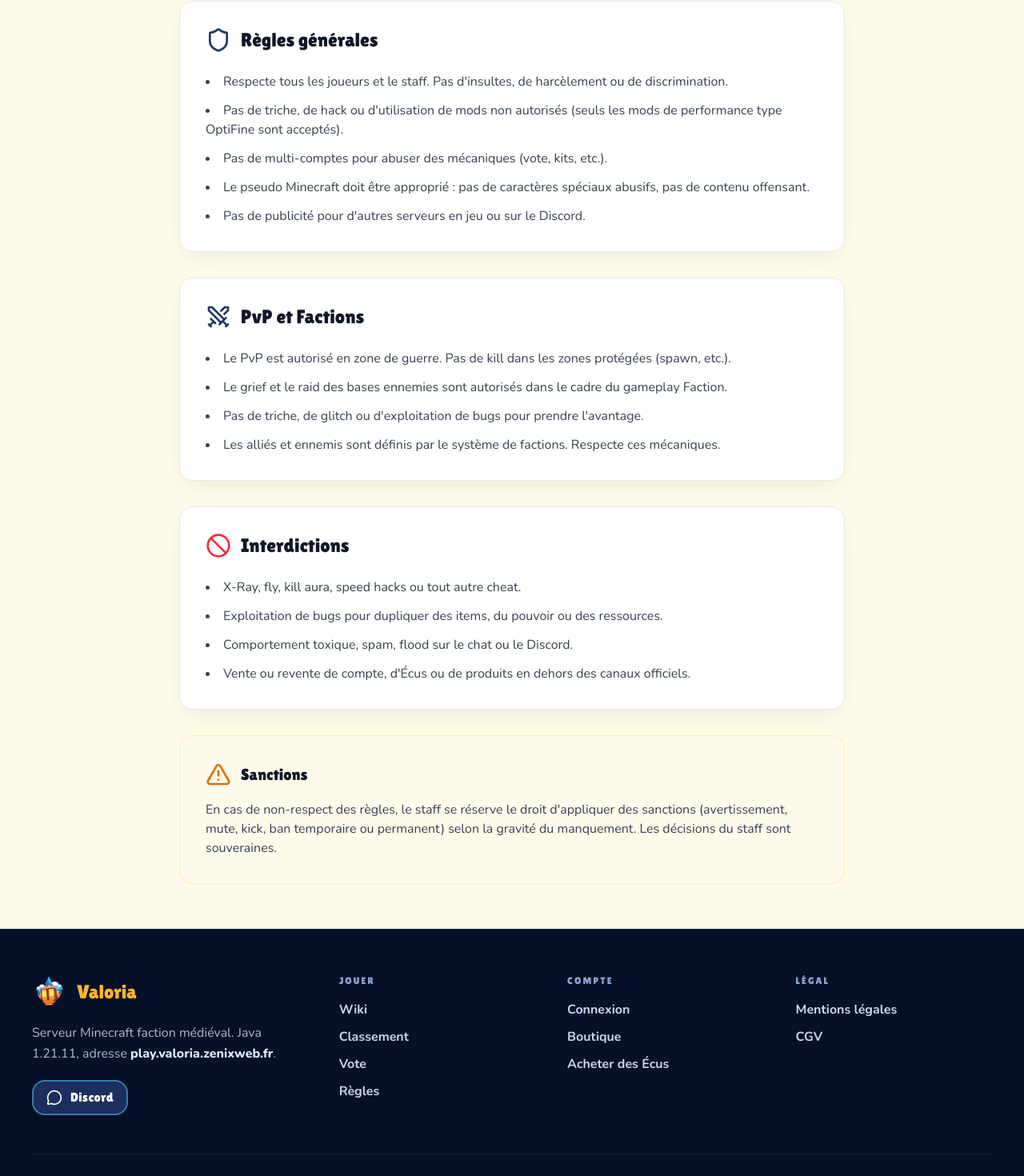
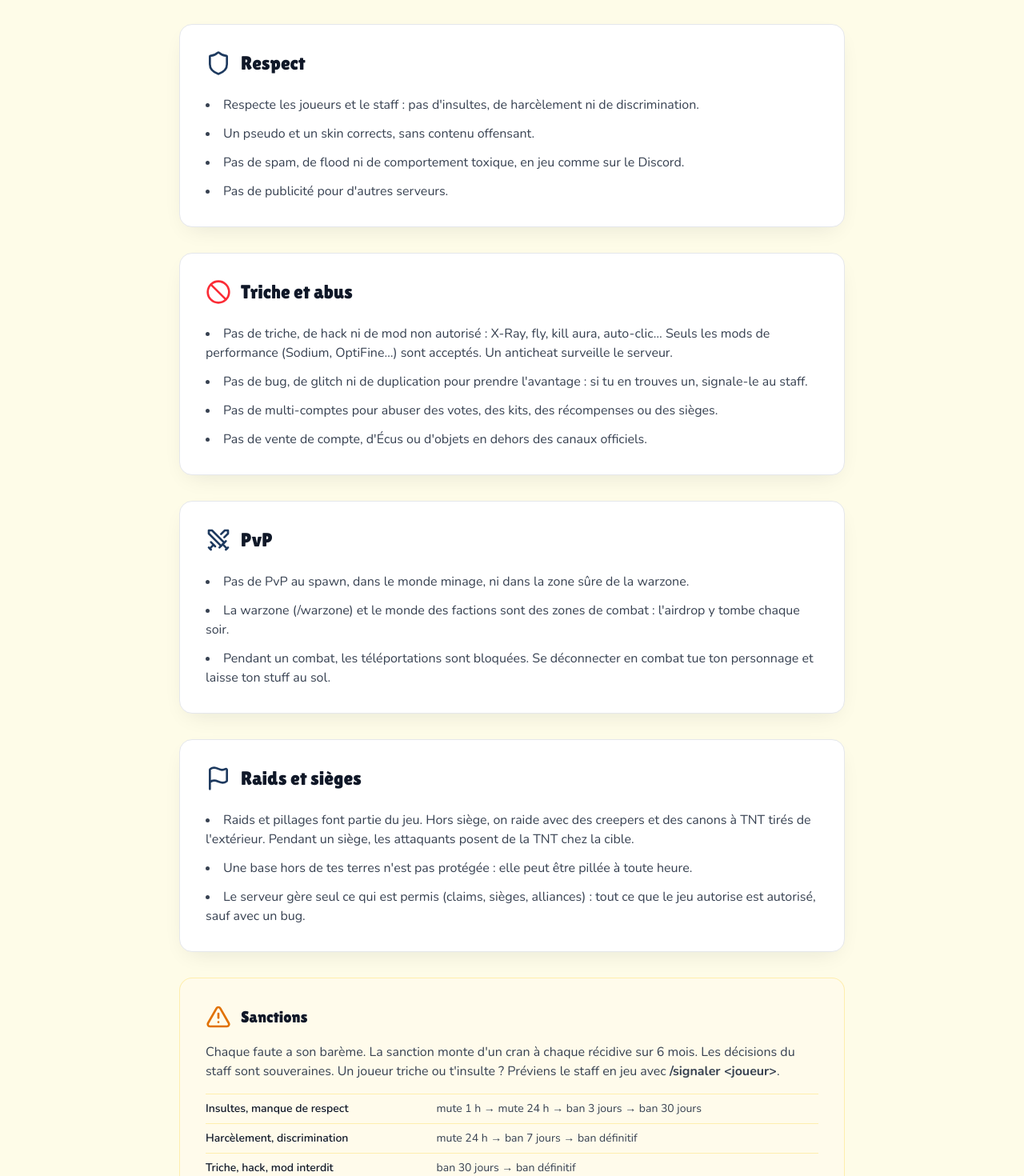
Before and after one commit to emmguardia/Valoria-Argo-Repo, a React (Vite) app in the folder Frontend/: page /regles in a window 1280 px wide. Shown: the part 450-1920 px from the top of the page at 80% size. Built offline with nearby package versions, Linux system fonts and the light colour scheme.

Commit message:
Règlement aligné sur le jeu avec le barème des sanctions ; wiki : nouvelles armures, events et calendrier, /warzone

```diff
--- a/Frontend/src/pages/HomePage.tsx
+++ b/Frontend/src/pages/HomePage.tsx
@@ -42,7 +42,7 @@ const PILIERS: Pilier[] = [
   {
     tag: '4 armures',
     title: 'Les Parures de Guerre',
-    text: 'Farm pour la vitesse et la vision nocturne, Combattant pour la Célérité, Guerrier pour deux cœurs de plus, Souverain pour les deux.',
+    text: 'Samouraï pour frapper plus fort, Chevalier pour deux cœurs de plus, Paladin pour encaisser, Souverain pour les dégâts et la vie réunis.',
     icon: Shield,
     image: '/images/piliers/armures.webp',
   },
--- a/Frontend/src/pages/ReglesPage.tsx
+++ b/Frontend/src/pages/ReglesPage.tsx
@@ -1,20 +1,34 @@
-import { Shield, Swords, Ban, AlertTriangle } from 'lucide-react';
+import { Shield, Swords, Ban, AlertTriangle, Flag } from 'lucide-react';
 import SEO from '../components/SEO';
+
+// Même règlement que /rules en jeu (plugins/Essentials/rules.txt du serveur), en détaillé.
+// Le barème des sanctions est celui du menu /sanction du staff (section sanctions de ValoriaCore).
+const SANCTIONS = [
+  { faute: 'Insultes, manque de respect', paliers: 'mute 1 h → mute 24 h → ban 3 jours → ban 30 jours' },
+  { faute: 'Harcèlement, discrimination', paliers: 'mute 24 h → ban 7 jours → ban définitif' },
+  { faute: 'Triche, hack, mod interdit', paliers: 'ban 30 jours → ban définitif' },
+  { faute: 'Multi-comptes', paliers: 'ban 7 jours → ban 30 jours → ban définitif' },
+  { faute: 'Pseudo ou skin offensant', paliers: 'kick → ban 1 jour → ban définitif' },
+  { faute: 'Publicité', paliers: 'mute 24 h → ban 7 jours → ban définitif' },
+  { faute: 'Bug, glitch, duplication', paliers: 'ban 7 jours → ban 30 jours → ban définitif' },
+  { faute: 'Spam, flood, toxicité', paliers: 'avertissement → mute 30 min → mute 6 h → mute 24 h' },
+  { faute: 'Vente hors des canaux officiels', paliers: 'ban 7 jours → ban définitif' },
+];
 
 export default function ReglesPage() {
   return (
     <div className="valoria-page-shell">
       <SEO
         title="Règles"
-        description="Règles du serveur Valoria. PvP, Factions, grief, respect. Tout ce qu'il faut savoir pour jouer correctement."
-        keywords="règles, Valoria, Minecraft, PvP, Faction, serveur"
+        description="Règles du serveur Valoria : respect, triche, multi-comptes, PvP, raids et sièges, et le barème des sanctions."
+        keywords="règles, Valoria, Minecraft, PvP, Faction, serveur, sanctions"
         url="/regles"
       />
       <section className="valoria-page-hero">
         <div className="valoria-page-container">
           <p className="valoria-page-kicker">Serveur</p>
           <h1 className="valoria-page-title">Règles du serveur</h1>
-          <p className="valoria-page-subtitle">Respecte ces règles pour une expérience de jeu équitable et agréable pour tous.</p>
+          <p className="valoria-page-subtitle">Les mêmes qu'en jeu (/rules). Respecte-les pour une partie équitable et agréable pour tous.</p>
         </div>
       </section>
       <section className="valoria-page-section">
@@ -23,38 +37,47 @@ export default function ReglesPage() {
             <div className="valoria-card p-8">
               <div className="flex items-center gap-3 mb-6">
                 <Shield className="w-8 h-8 text-[#1e3a5f]" />
-                <h2 className="text-2xl font-bold text-gray-900">Règles générales</h2>
+                <h2 className="text-2xl font-bold text-gray-900">Respect</h2>
               </div>
               <ul className="space-y-3 valoria-text-muted list-disc list-inside">
-                <li>Respecte tous les joueurs et le staff. Pas d'insultes, de harcèlement ou de discrimination.</li>
-                <li>Pas de triche, de hack ou d'utilisation de mods non autorisés (seuls les mods de performance type OptiFine sont acceptés).</li>
-                <li>Pas de multi-comptes pour abuser des mécaniques (vote, kits, etc.).</li>
-                <li>Le pseudo Minecraft doit être approprié : pas de caractères spéciaux abusifs, pas de contenu offensant.</li>
-                <li>Pas de publicité pour d'autres serveurs en jeu ou sur le Discord.</li>
+                <li>Respecte les joueurs et le staff : pas d'insultes, de harcèlement ni de discrimination.</li>
+                <li>Un pseudo et un skin corrects, sans contenu offensant.</li>
+                <li>Pas de spam, de flood ni de comportement toxique, en jeu comme sur le Discord.</li>
+                <li>Pas de publicité pour d'autres serveurs.</li>
+              </ul>
+            </div>
+            <div className="valoria-card p-8">
+              <div className="flex items-center gap-3 mb-6">
+                <Ban className="w-8 h-8 text-red-500" />
+                <h2 className="text-2xl font-bold text-gray-900">Triche et abus</h2>
+              </div>
+              <ul className="space-y-3 valoria-text-muted list-disc list-inside">
+                <li>Pas de triche, de hack ni de mod non autorisé : X-Ray, fly, kill aura, auto-clic… Seuls les mods de performance (Sodium, OptiFine…) sont acceptés. Un anticheat surveille le serveur.</li>
+                <li>Pas de bug, de glitch ni de duplication pour prendre l'avantage : si tu en trouves un, signale-le au staff.</li>
+                <li>Pas de multi-comptes pour abuser des votes, des kits, des récompenses ou des sièges.</li>
+                <li>Pas de vente de compte, d'Écus ou d'objets en dehors des canaux officiels.</li>
               </ul>
             </div>
             <div className="valoria-card p-8">
               <div className="flex items-center gap-3 mb-6">
                 <Swords className="w-8 h-8 text-[#1e3a5f]" />
-                <h2 className="text-2xl font-bold text-gray-900">PvP et Factions</h2>
+                <h2 className="text-2xl font-bold text-gray-900">PvP</h2>
               </div>
               <ul className="space-y-3 valoria-text-muted list-disc list-inside">
-                <li>Le PvP est autorisé en zone de guerre. Pas de kill dans les zones protégées (spawn, etc.).</li>
-                <li>Le grief et le raid des bases ennemies sont autorisés dans le cadre du gameplay Faction.</li>
-                <li>Pas de triche, de glitch ou d'exploitation de bugs pour prendre l'avantage.</li>
-                <li>Les alliés et ennemis sont définis par le système de factions. Respecte ces mécaniques.</li>
+                <li>Pas de PvP au spawn, dans le monde minage, ni dans la zone sûre de la warzone.</li>
+                <li>La warzone (/warzone) et le monde des factions sont des zones de combat : l'airdrop y tombe chaque soir.</li>
+                <li>Pendant un combat, les téléportations sont bloquées. Se déconnecter en combat tue ton personnage et laisse ton stuff au sol.</li>
               </ul>
             </div>
             <div className="valoria-card p-8">
               <div className="flex items-center gap-3 mb-6">
-                <Ban className="w-8 h-8 text-red-500" />
-                <h2 className="text-2xl font-bold text-gray-900">Interdictions</h2>
+                <Flag className="w-8 h-8 text-[#1e3a5f]" />
+                <h2 className="text-2xl font-bold text-gray-900">Raids et sièges</h2>
               </div>
               <ul className="space-y-3 valoria-text-muted list-disc list-inside">
-                <li>X-Ray, fly, kill aura, speed hacks ou tout autre cheat.</li>
-                <li>Exploitation de bugs pour dupliquer des items, du pouvoir ou des ressources.</li>
-                <li>Comportement toxique, spam, flood sur le chat ou le Discord.</li>
-                <li>Vente ou revente de compte, d'Écus ou de produits en dehors des canaux officiels.</li>
+                <li>Raids et pillages font partie du jeu. Hors siège, on raide avec des creepers et des canons à TNT tirés de l'extérieur. Pendant un siège, les attaquants posent de la TNT chez la cible.</li>
+                <li>Une base hors de tes terres n'est pas protégée : elle peut être pillée à toute heure.</li>
+                <li>Le serveur gère seul ce qui est permis (claims, sièges, alliances) : tout ce que le jeu autorise est autorisé, sauf avec un bug.</li>
               </ul>
             </div>
             <div className="bg-amber-50 rounded-2xl border border-amber-200/60 p-8">
@@ -62,9 +85,22 @@ export default function ReglesPage() {
                 <AlertTriangle className="w-8 h-8 text-amber-600" />
                 <h2 className="text-xl font-bold text-gray-900">Sanctions</h2>
               </div>
-              <p className="valoria-text-muted">
-                En cas de non-respect des règles, le staff se réserve le droit d'appliquer des sanctions (avertissement, mute, kick, ban temporaire ou permanent) selon la gravité du manquement. Les décisions du staff sont souveraines.
+              <p className="valoria-text-muted mb-4">
+                Chaque faute a son barème. La sanction monte d'un cran à chaque récidive sur 6 mois. Les décisions du staff sont souveraines.
+                Un joueur triche ou t'insulte ? Préviens le staff en jeu avec <strong>/signaler &lt;joueur&gt;</strong>.
               </p>
+              <div className="overflow-x-auto">
+                <table className="w-full text-sm valoria-text-muted">
+                  <tbody>
+                    {SANCTIONS.map((s) => (
+                      <tr key={s.faute} className="border-t border-amber-200/60">
+                        <td className="py-2 pr-4 font-semibold text-gray-900">{s.faute}</td>
+                        <td className="py-2">{s.paliers}</td>
+                      </tr>
+                    ))}
+                  </tbody>
+                </table>
+              </div>
             </div>
           </div>
         </div>
```
Also changed, not shown: Frontend/src/pages/WikiPage.tsx (+11 -6 lines).
